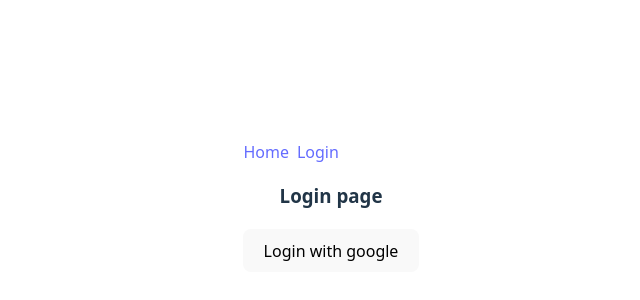
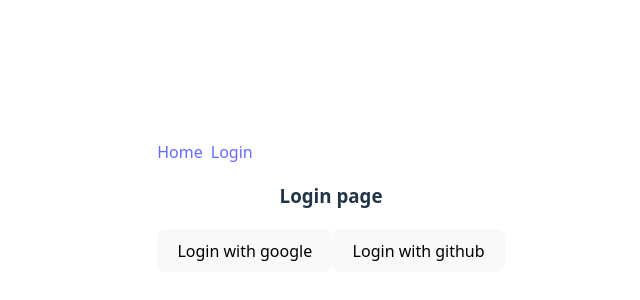
Before and after one commit to mahdi33-gk/FireBaseAuthentication, a React (Vite) app: page /login in a window 1280 px wide. Shown: the part 194-494 px from the top of the page, without its empty margins (309-949 px from the left). Built offline with nearby package versions, Linux system fonts and the light colour scheme.

Commit message:
github commit method added

```diff
--- a/src/Login.jsx
+++ b/src/Login.jsx
@@ -1,8 +1,9 @@
-import { GoogleAuthProvider, signInWithPopup, signOut } from "firebase/auth";
+import { GithubAuthProvider, GoogleAuthProvider, signInWithPopup, signOut } from "firebase/auth";
 import auth from "./firebase.init";
 import { useState } from "react";
 
 const provider = new GoogleAuthProvider();
+const githubProvider = new GithubAuthProvider();
 
 const Login = () => {
 
@@ -25,13 +26,28 @@ const Login = () => {
         .catch(()=>{
             console.log('found err')
         })
+
+    }
+    const handlegithub = () => {
+        signInWithPopup(auth,githubProvider)
+        .then((result)=>{
+            setuser(result.user)
+        })
+        .catch(()=>{
+            setuser(null)
+        })
     }
     const [user, setuser] = useState(null);
     return (
         <div>
             <h3>Login page</h3>
 
-            {user? <button onClick={handlesignOut}>Sign out</button>:<button onClick={clickHandler}>Login with google</button>}
+            {user? <button onClick={handlesignOut}>Sign out</button>:
+            <>
+            <button onClick={clickHandler}>Login with google</button>
+            <button onClick={handlegithub}>Login with github</button>
+            </>
+            }
             {
                 user && <div>
                     <h3>{user.displayName
```
